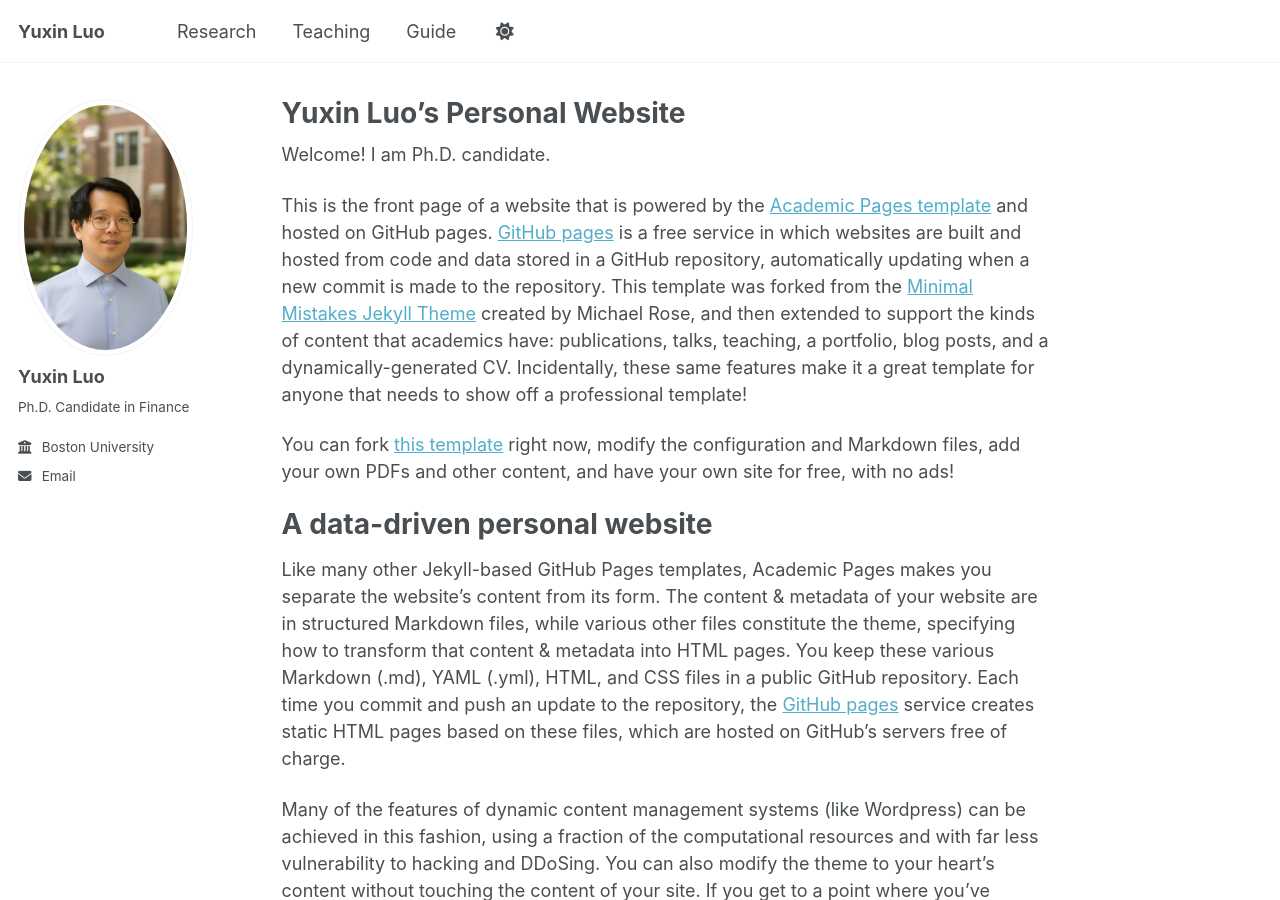
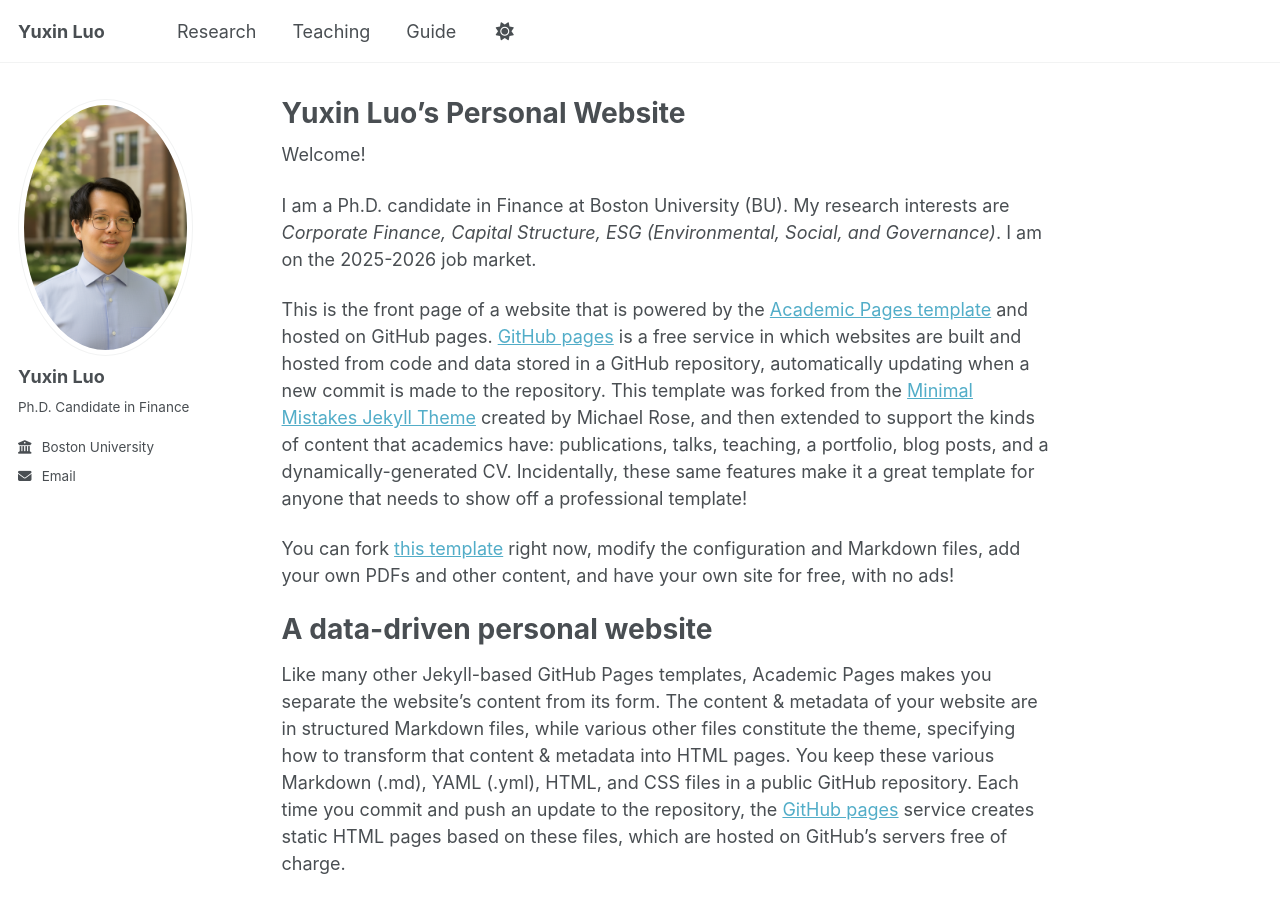
Before and after one commit to yu-xin-luo/yu-xin-luo.github.io, a Jekyll site: the page built from _pages/about.md, in a window 1280 px wide and 900 px high. Built offline with Jekyll 4.4.1, drawn with Linux system fonts in a browser that asks for light colours; a script that is not in the unit is left out.

Commit message:
Update about.md

```diff
--- a/_pages/about.md
+++ b/_pages/about.md
@@ -7,7 +7,9 @@ redirect_from:
   - /about.html
 ---
 
-Welcome! I am Ph.D. candidate.
+Welcome!
+
+I am a Ph.D. candidate in Finance at Boston University (BU). My research interests are _Corporate Finance, Capital Structure, ESG (Environmental, Social, and Governance)_. I am on the 2025-2026 job market.
 
 This is the front page of a website that is powered by the [Academic Pages template](https://github.com/academicpages/academicpages.github.io) and hosted on GitHub pages. [GitHub pages](https://pages.github.com) is a free service in which websites are built and hosted from code and data stored in a GitHub repository, automatically updating when a new commit is made to the repository. This template was forked from the [Minimal Mistakes Jekyll Theme](https://mmistakes.github.io/minimal-mistakes/) created by Michael Rose, and then extended to support the kinds of content that academics have: publications, talks, teaching, a portfolio, blog posts, and a dynamically-generated CV. Incidentally, these same features make it a great template for anyone that needs to show off a professional template!
 
```
